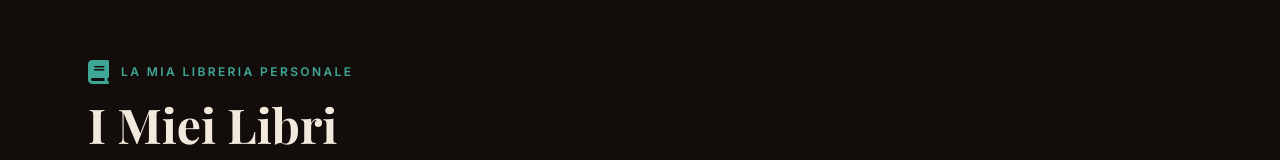
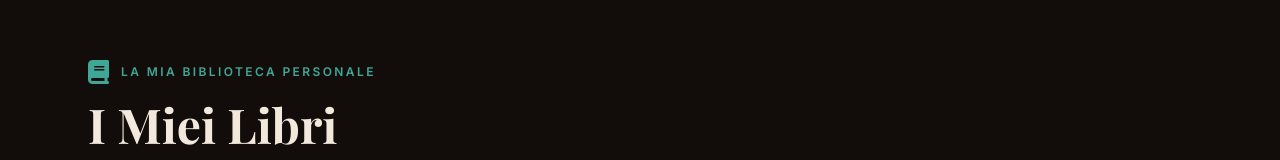
Before and after one commit to ImVinzzzz/my-book-collection, a React (Vite) app: page / in a window 1280 px wide. Shown: the top 160 px of the page. Built offline with nearby package versions, Linux system fonts and the light colour scheme.

Commit message:
Add files via upload

```diff
--- a/src/pages/Home.tsx
+++ b/src/pages/Home.tsx
@@ -91,7 +91,7 @@ export default function Home(): ReactElement {
           <div className="flex items-center gap-3 text-[#3FA796]">
             <i className="fa-solid fa-book text-2xl" aria-hidden="true" />
             <span className="text-xs font-semibold uppercase tracking-[0.2em]">
-              La mia libreria personale
+              La mia biblioteca personale
             </span>
           </div>
           <h1 className="font-display text-3xl font-bold sm:text-4xl md:text-5xl">I Miei Libri</h1>
```
